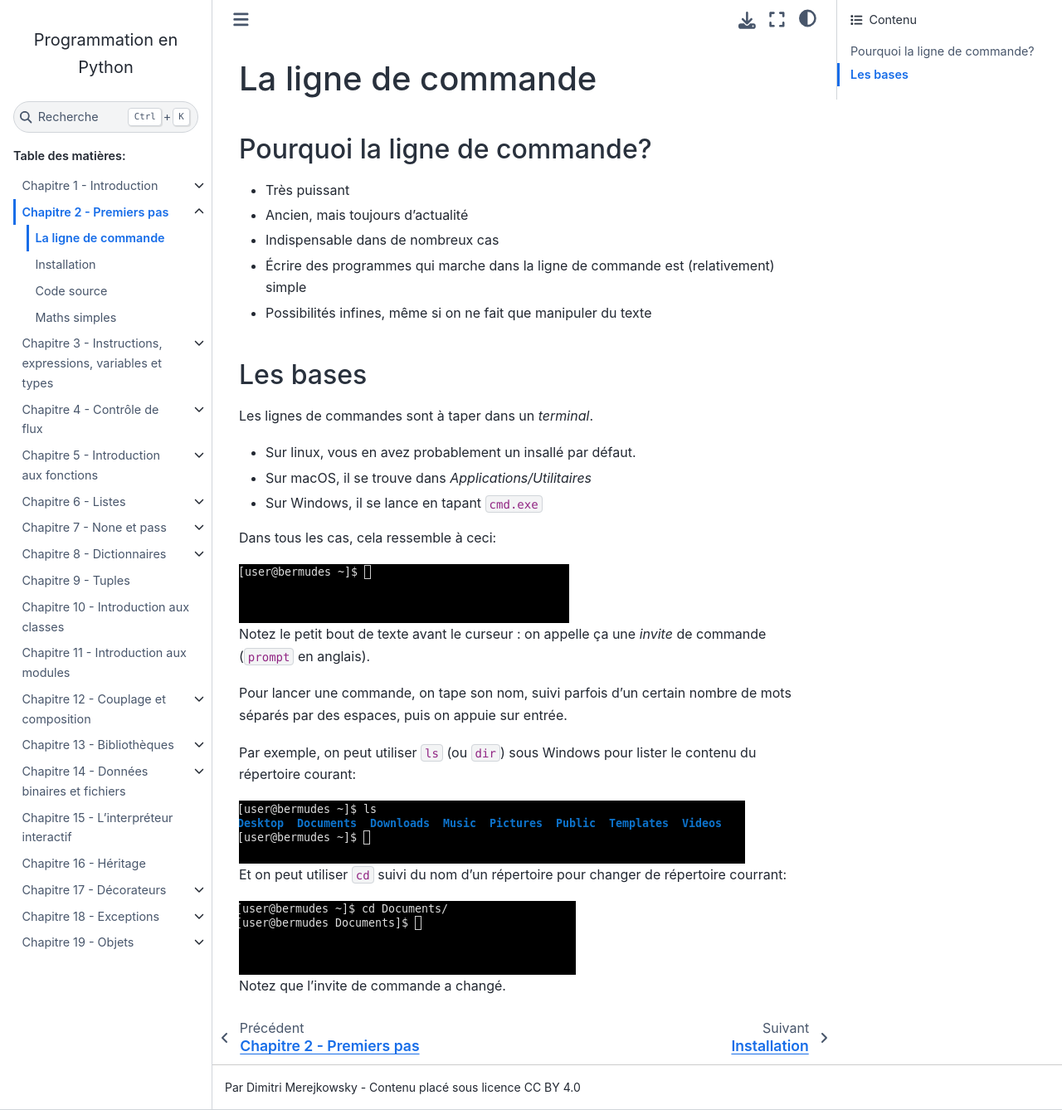
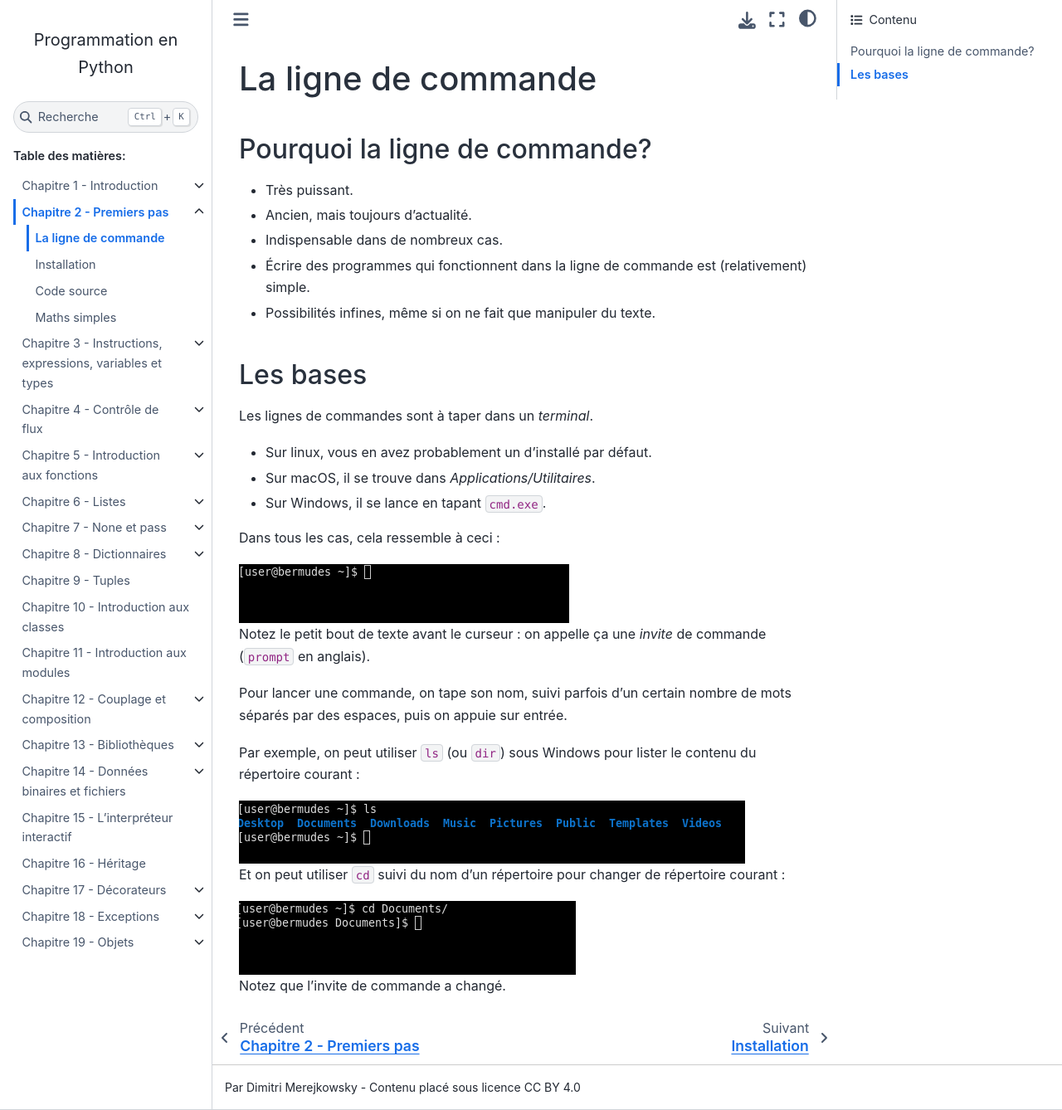
Before and after one commit to gruiick/cours-python, a Sphinx documentation site: the page built from source/02-premiers-pas/01-bases-ligne-de-commandes.rst, in a window 1280 px wide and 1338 px high. Shown: the whole window at 83% size. Built offline with Sphinx 7.4.7 and the Sphinx Book theme 1.1.4, drawn with Linux system fonts in a browser that asks for light colours.

Commit message:
typos, listes

```diff
--- a/source/02-premiers-pas/01-bases-ligne-de-commandes.rst
+++ b/source/02-premiers-pas/01-bases-ligne-de-commandes.rst
@@ -4,22 +4,22 @@ La ligne de commande
 Pourquoi la ligne de commande?
 ------------------------------
 
-* Très puissant
-* Ancien, mais toujours d'actualité
-* Indispensable dans de nombreux cas
-* Écrire des programmes qui marche dans la ligne de commande est (relativement) simple
-* Possibilités infines, même si on ne fait que manipuler du texte
+* Très puissant.
+* Ancien, mais toujours d'actualité.
+* Indispensable dans de nombreux cas.
+* Écrire des programmes qui fonctionnent dans la ligne de commande est (relativement) simple.
+* Possibilités infines, même si on ne fait que manipuler du texte.
 
 Les bases
 ----------
 
 Les lignes de commandes sont à taper dans un *terminal*.
 
-* Sur linux, vous en avez probablement un insallé par défaut.
-* Sur macOS, il se trouve dans `Applications/Utilitaires`
-* Sur Windows, il se lance en tapant ``cmd.exe``
+* Sur linux, vous en avez probablement un d'installé par défaut.
+* Sur macOS, il se trouve dans `Applications/Utilitaires`.
+* Sur Windows, il se lance en tapant ``cmd.exe``.
 
-Dans tous les cas, cela ressemble à ceci:
+Dans tous les cas, cela ressemble à ceci :
 
 .. image:: /img/terminal.png
 
@@ -30,12 +30,12 @@ Pour lancer une commande, on tape son nom, suivi parfois d'un certain
 nombre de mots séparés par des espaces, puis on appuie sur entrée.
 
 Par exemple, on peut utiliser ``ls`` (ou ``dir``) sous Windows pour lister
-le contenu du répertoire courant:
+le contenu du répertoire courant :
 
 .. image:: /img/terminal-ls.png
 
 Et on peut utiliser ``cd`` suivi du nom d'un répertoire pour changer de répertoire
-courrant:
+courant :
 
 .. image:: /img/terminal-cd.png
 
```
